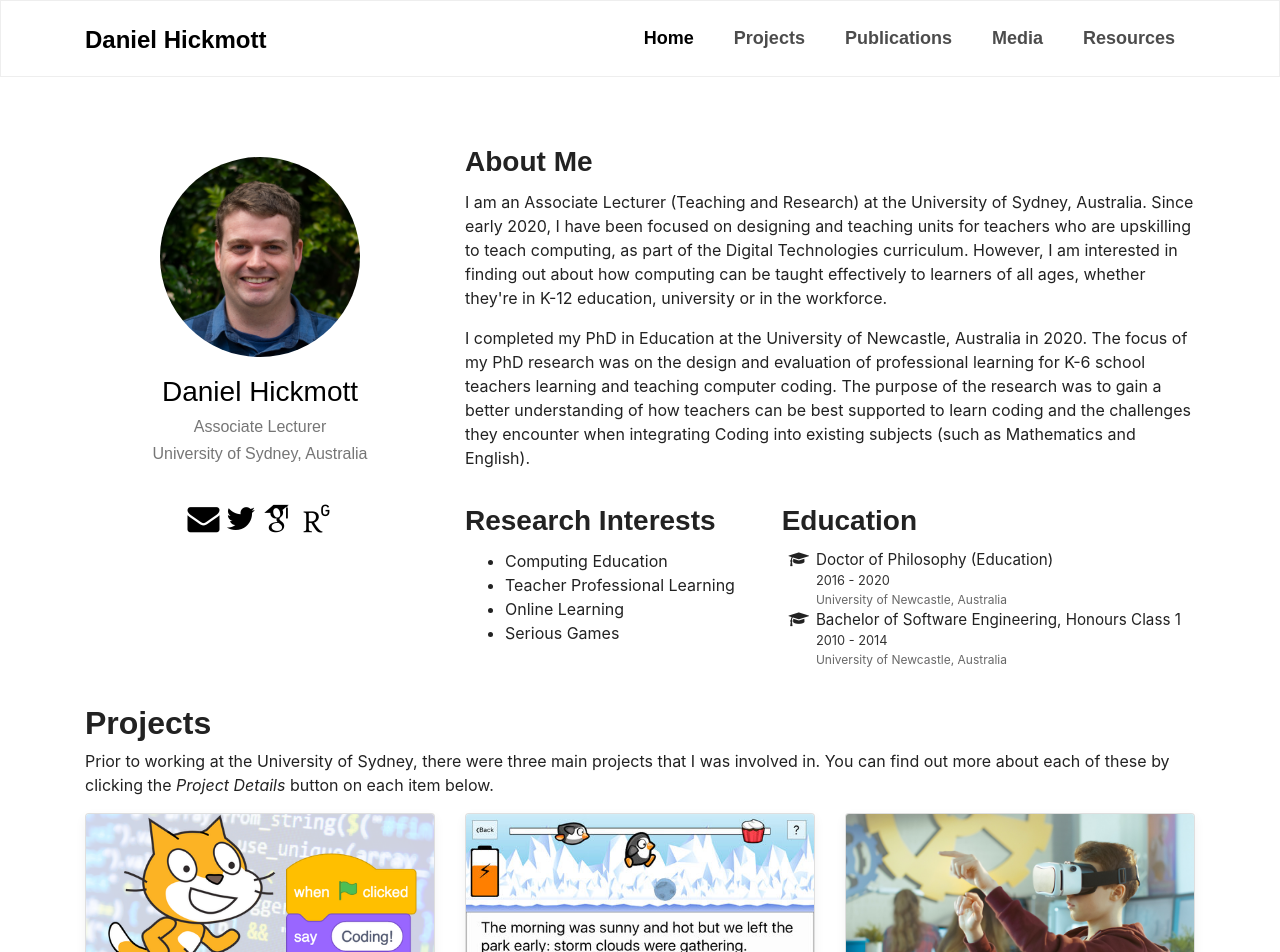
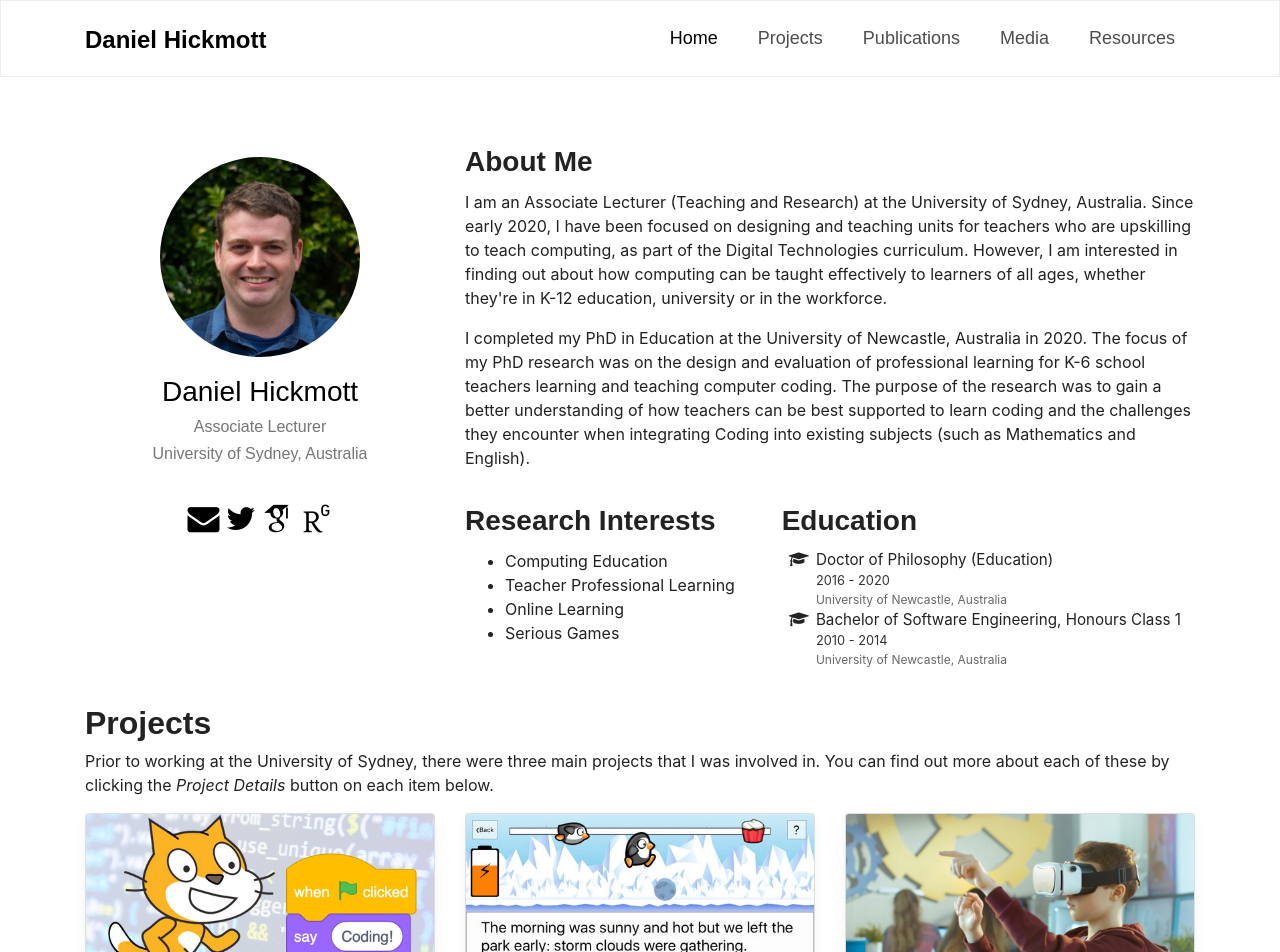
Before and after one commit to hckmd/hckmd.github.io, a Jekyll site: the page built from index.md, in a window 1280 px wide. Shown: the top 952 px of the page. Built offline with Jekyll 4.4.1, drawn with Linux system fonts in a browser that asks for light colours; some web fonts are replaced.

Commit message:
Changes dependencies to exclude therubyracer
Also makes minor change to styling of navigation menu items

```diff
--- a/Gemfile
+++ b/Gemfile
@@ -1,4 +1,3 @@
 source 'https://rubygems.org'
 gem 'github-pages'
 gem 'jekyll-redirect-from'
-gem 'therubyracer'
--- a/_includes/header.html
+++ b/_includes/header.html
@@ -2,26 +2,26 @@
 <nav class="navbar navbar-expand-lg navbar-light bg-light" id="mainNav">
     <div class="container">
         <a class="navbar-brand researcher-name">Daniel Hickmott</a>
-        <button class="navbar-toggler navbar-toggler-right btn btn-info" type="button" data-toggle="collapse" data-target="#navbarResponsive" aria-controls="navbarResponsive" aria-expanded="false" aria-label="Toggle navigation">
+        <button class="menu-item-link navbar-toggler navbar-toggler-right btn btn-info" type="button" data-toggle="collapse" data-target="#navbarResponsive" aria-controls="navbarResponsive" aria-expanded="false" aria-label="Toggle navigation">
             Menu
             <i class="fa fa-bars menu-icon"></i>
         </button>
         <div class="collapse navbar-collapse" id="navbarResponsive">
             <ul class="navbar-nav ml-auto">
                 <li class="nav-item mx-0 mx-lg-1 {% if page.url == '/'' %} active {% endif %}">
-                    <a class="nav-link py-3 px-0 px-lg-3" href="{{ site.baseurl | append: '/' }}">Home</a>
+                    <a class="nav-link menu-item-link py-3 px-0 px-lg-3" href="{{ site.baseurl | append: '/' }}">Home</a>
                 </li>
                 <li class="nav-item mx-0 mx-lg-1 {% if page.url contains 'projects' %} active {% endif %}">
-                    <a class="nav-link py-3 px-0 px-lg-3" href="{{ site.baseurl | append: '/projects/' }}">Projects</a>
+                    <a class="nav-link menu-item-link py-3 px-0 px-lg-3" href="{{ site.baseurl | append: '/projects/' }}">Projects</a>
                 </li>
                 <li class="nav-item mx-0 mx-lg-1 {% if page.url contains 'publications' %} active {% endif %}">
-                    <a class="nav-link py-3 px-0 px-lg-3" href="{{ site.baseurl | append: '/publications/' }}">Publications</a>
+                    <a class="nav-link menu-item-link py-3 px-0 px-lg-3" href="{{ site.baseurl | append: '/publications/' }}">Publications</a>
                 </li>
                 <li class="nav-item mx-0 mx-lg-1 {% if page.url contains 'media' %} active {% endif %}">
-                    <a class="nav-link py-3 px-0 px-lg-3" href="{{ site.baseurl | append: '/media/' }}">Media</a>
+                    <a class="nav-link menu-item-link py-3 px-0 px-lg-3" href="{{ site.baseurl | append: '/media/' }}">Media</a>
                 </li>
                 <li class="nav-item mx-0 mx-lg-1 {% if page.url contains 'resources' %} active {% endif %}">
-                    <a class="nav-link py-3 px-0 px-lg-3" href="{{ site.baseurl | append: '/resources/' }}">Resources</a>
+                    <a class="nav-link menu-item-link py-3 px-0 px-lg-3" href="{{ site.baseurl | append: '/resources/' }}">Resources</a>
                 </li>
             </ul>
         </div>
--- a/css/site.css
+++ b/css/site.css
@@ -183,3 +183,7 @@
 .profile-heading {
     margin-bottom: 0.75rem;
 }
+
+.menu-item-link {
+    font-weight: 500;
+}
```
